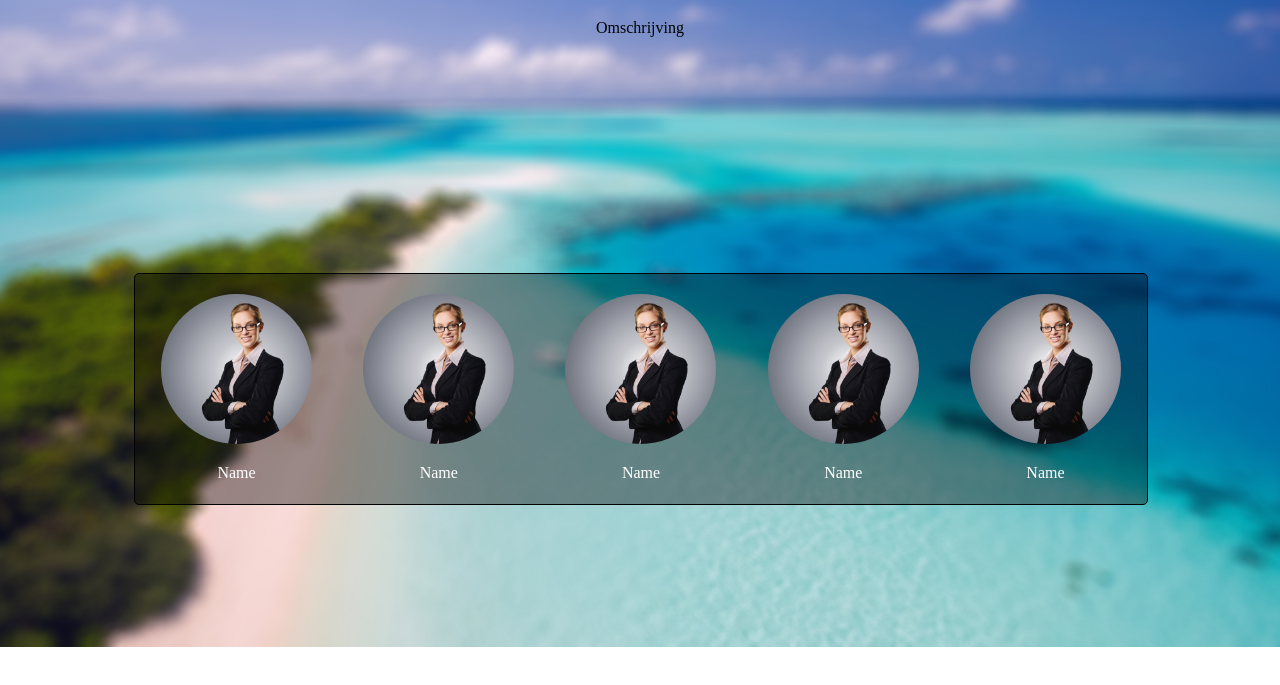
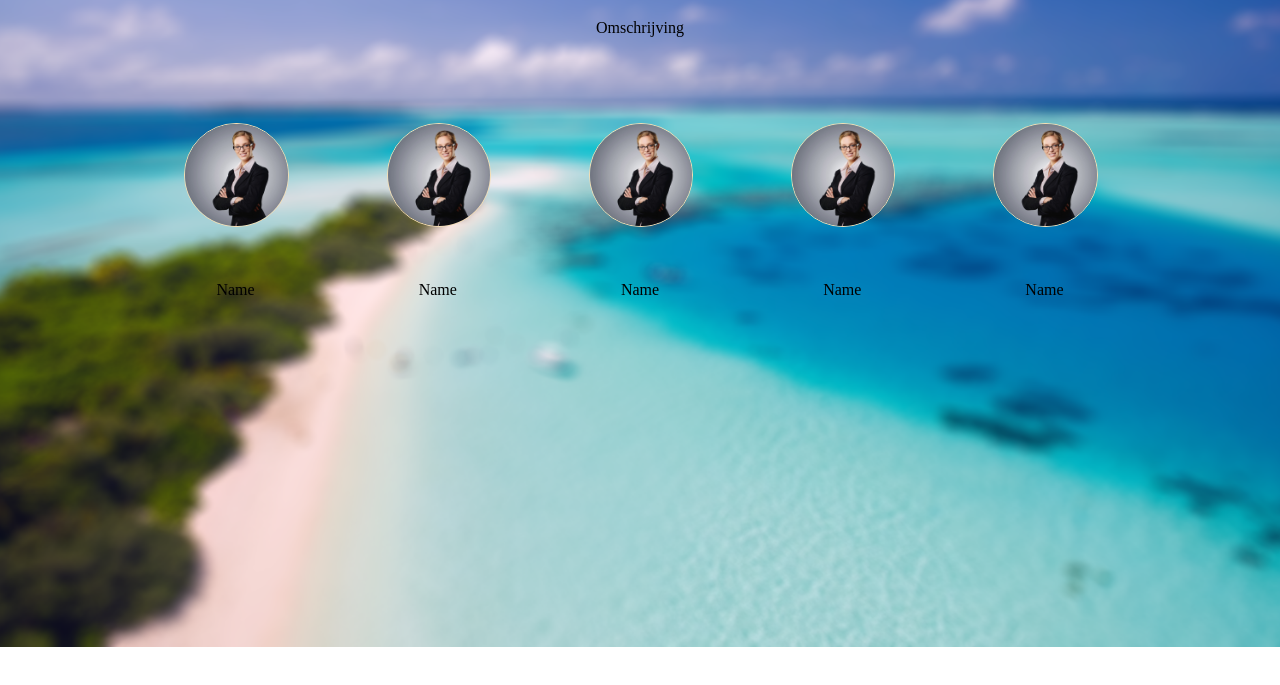
Before and after one commit to YoussefAlmardini992/Students-vacation, a plain HTML site: page public_html/index.html in a window 1280 px wide. Shown: the part 89-774 px from the top of the page. Drawn offline with Linux system fonts and the light colour scheme.

Commit message:
Home page Done

```diff
--- a/public_html/index.html
+++ b/public_html/index.html
@@ -13,16 +13,7 @@
             background-size: cover;
             height: 90vh;
         }
-        .PersonImg {
-            background-image: url(../assets/persoon.jpg);
-            background-repeat: no-repeat;
-            background-position: center;
-            background-size: cover;
-            width: 151px;
-            height: 150px;
-            border-radius: 50%;
-            margin: 20px auto;
-        }
+
 
     </style>
 </head>
@@ -40,27 +31,27 @@
         <div class="HomeContent">
 
             <div class="PersonCard">
-                <div class="PersonImg"></div>
+                <div class="PersonImg"><img src="../assets/persoon.jpg" /></div>
                 <div class="PersonName">Name</div>
             </div>
 
             <div class="PersonCard">
-                <div class="PersonImg"></div>
+                <div class="PersonImg"><img src="../assets/persoon.jpg" /></div>
                 <div class="PersonName">Name</div>
             </div>
 
             <div class="PersonCard">
-                <div class="PersonImg"></div>
+                <div class="PersonImg"><img src="../assets/persoon.jpg" /></div>
                 <div class="PersonName">Name</div>
             </div>
 
             <div class="PersonCard">
-                <div class="PersonImg"></div>
+                <div class="PersonImg"><img src="../assets/persoon.jpg" /></div>
                 <div class="PersonName">Name</div>
             </div>
 
             <div class="PersonCard">
-                <div class="PersonImg"></div>
+                <div class="PersonImg"><img src="../assets/persoon.jpg" /></div>
                 <div class="PersonName">Name</div>
             </div>
 
--- a/public_html/style/styles.css
+++ b/public_html/style/styles.css
@@ -7,29 +7,30 @@
 
 
 .container{
-    position: relative;
-    top: 200px;
     width: 80%;
     margin: auto;
 }
 .HomeContent{
-    height: 230px;
     display: inline-flex;
-    width: 100%;
-    background: rgba(0, 0, 0, 0.38);
-    border: 1px solid black;
-    border-radius: 5px;
+
 }
-
-
 
 .PersonCard{
 
     width: 100%;
     text-align: center;
+}
 
-    margin: 0 20px;
-    color: white;
+.PersonImg {
+    padding: 50px;
+    transition: padding 1s;
+}
 
-
+.personImg , img{
+    width: 100%;
+    border-radius: 50%;
+    border: 1px solid wheat;
 }
+.PersonImg:hover{
+    padding: 0;
+}
```
